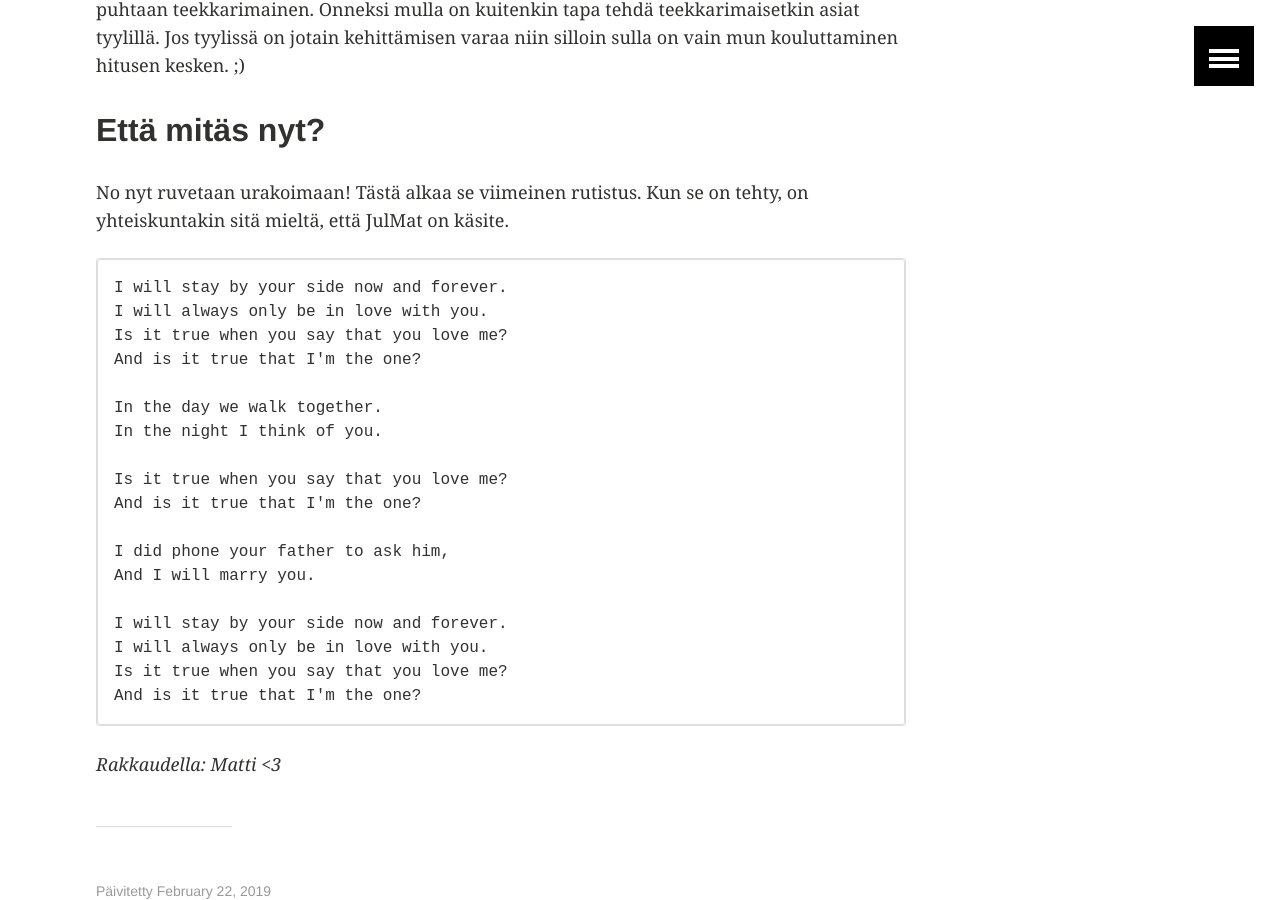
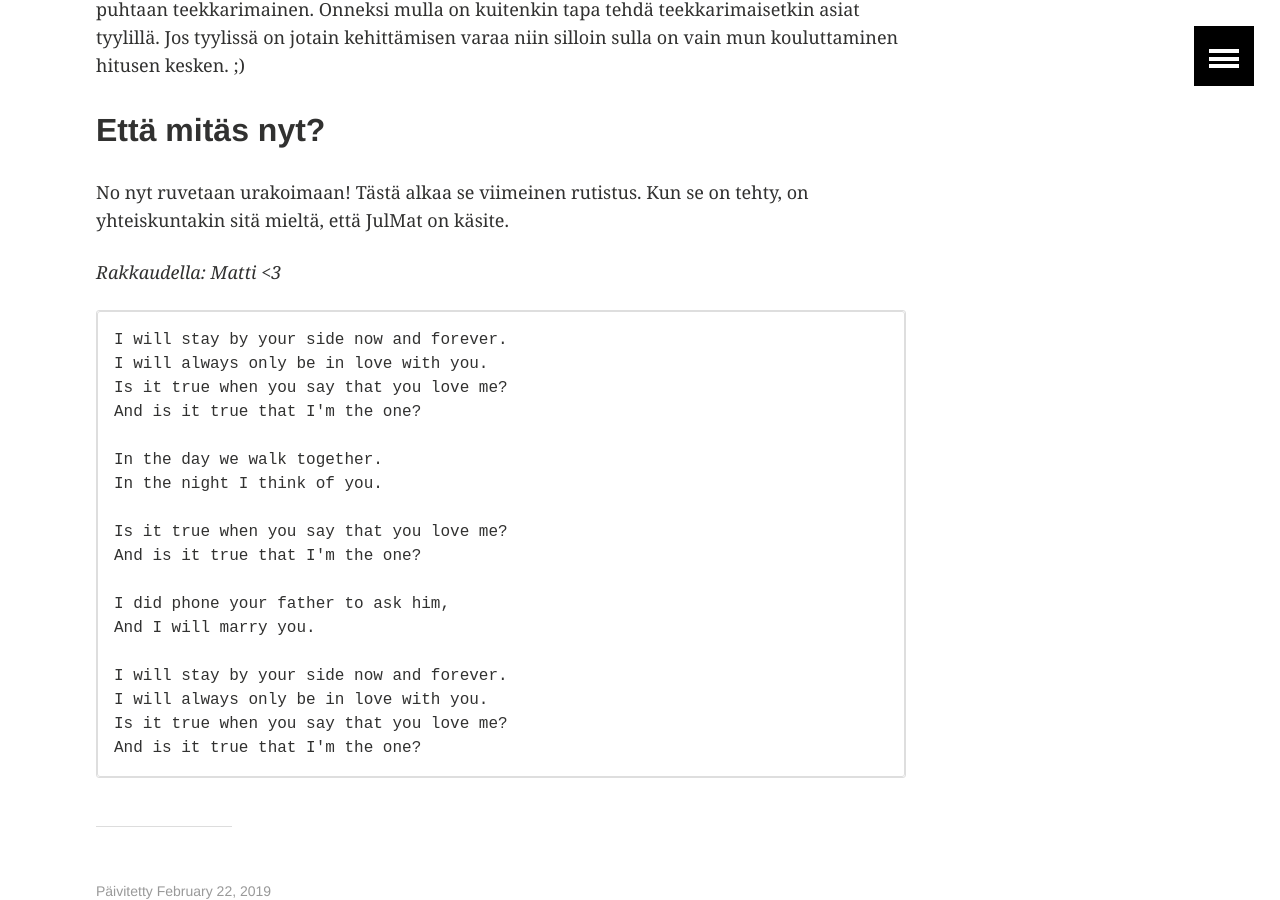
Before and after one commit to Amatson/Amatson.github.io, a Jekyll site: the page built from _posts/2019-02-22-anniversary.md, in a window 1280 px wide and 900 px high, scrolled down 807 px. Built offline with Jekyll 4.4.1, drawn with Linux system fonts in a browser that asks for light colours; some of the changed lines change nothing that is shown.

Commit message:
fixed signature position

````diff
--- a/_posts/2019-02-22-anniversary.md
+++ b/_posts/2019-02-22-anniversary.md
@@ -24,6 +24,8 @@ Ehkä tää on myös se viimeinen varoitus siitä, mitä oot saamassa: rakkautta
 
 No nyt ruvetaan urakoimaan! Tästä alkaa se viimeinen rutistus. Kun se on tehty, on yhteiskuntakin sitä mieltä, että JulMat on käsite.
 
+_Rakkaudella: Matti <3_
+
 ```
 I will stay by your side now and forever.
 I will always only be in love with you.
@@ -44,5 +46,3 @@ I will always only be in love with you.
 Is it true when you say that you love me?
 And is it true that I'm the one?
 ```
-
-_Rakkaudella: Matti <3_
````
